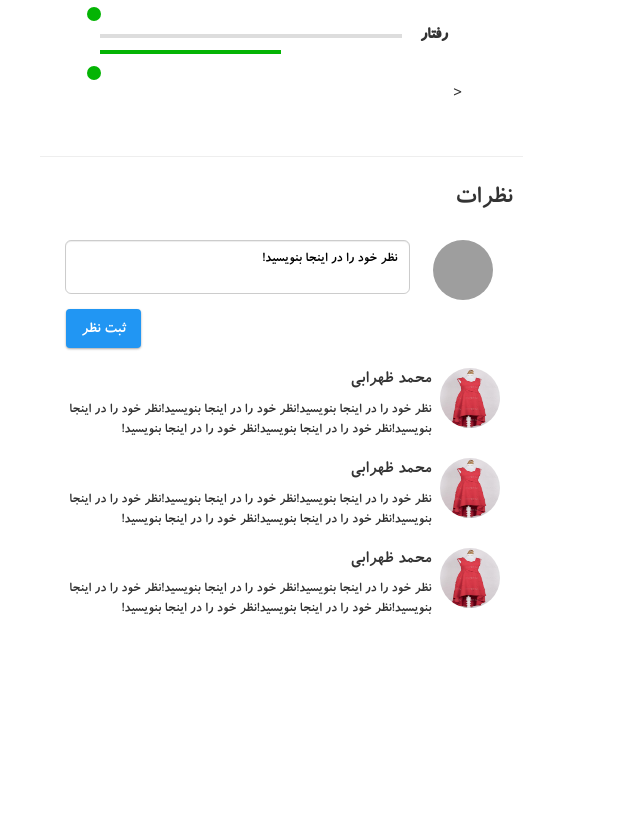
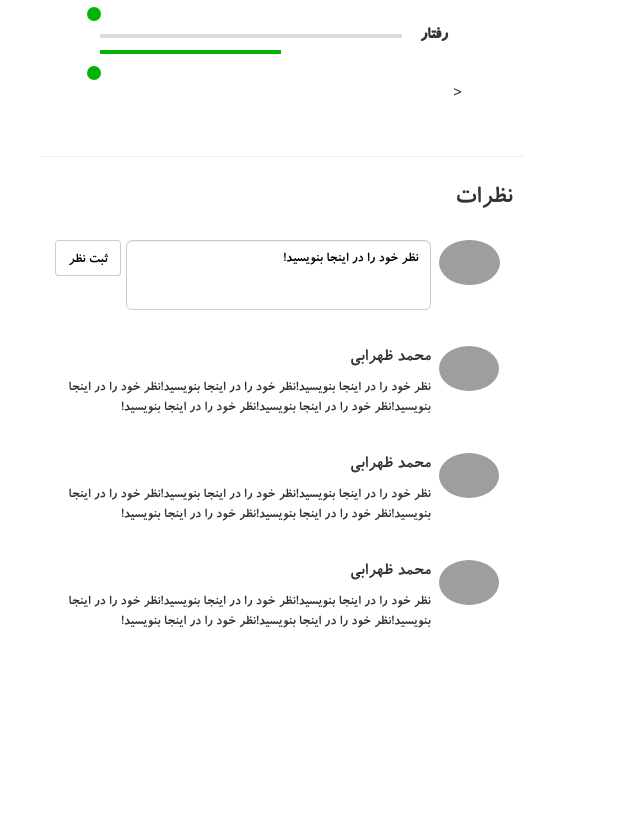
Before and after one commit to SaEED-ABB/Hinata, a Django app: template templates/store/dress.html in a window 1280 px wide. Shown: the part 1123-1950 px from the top of the page, without its empty margins (0-640 px from the left). Run offline with Django 3.2, Linux system fonts and the light colour scheme; the template is opened without the code that fills it, so the values that code supplies are empty; some libraries are stand-ins or nearby versions; some web fonts are replaced; grey boxes are pictures that could not be loaded.

Commit message:
comments style improved

```diff
--- a/static/style/dress.css
+++ b/static/style/dress.css
@@ -130,12 +130,12 @@ h2{
 
 
 .comment_btn{
-    border: none;
-    background: #2196F3;
-    color: #fff !important;
-    font-size: 16px;
-    padding: 8px 15px;
-    box-shadow: 0 1px 3px rgba(0,0,0,0.12), 0 1px 2px rgba(0,0,0,0.24);
+    border: 1px solid rgba(0,0,0,0.2);
+    background: #FFF;
+    color: black !important;
+    font-size: 14px;
+    padding: 7px 12px;
+
     -webkit-transition: all 0.1s;
     -moz-transition: all 0.1s;
     -o-transition: all 0.1s;
@@ -143,33 +143,33 @@ h2{
 }
 
 .comment_btn:hover{
-    background: #1976D2;
-    color: #fff;
+    box-shadow: 0 1px 3px rgba(0,0,0,0.12), 0 1px 2px rgba(0,0,0,0.24);
 }
 .comment_btn:active,
 .comment_btn:focus{
-    background: #1976D2 !important;
-    color: #fff !important;
-    box-shadow: 0 3px 6px rgba(0,0,0,0.16), 0 3px 6px rgba(0,0,0,0.23);
+    box-shadow: 0 1px 3px rgba(0,0,0,0.12), 0 1px 2px rgba(0,0,0,0.24);
 }
 .comment{
-    margin: 0;
+    border: 1px solid rgba(0,0,0,0);
     border-radius: 6px;
     -webkit-transition: all 0.2s;
     -moz-transition: all 0.2s;
     -o-transition: all 0.2s;
     transition: all 0.2s;
-    padding: 5px 0;
+    padding: 10px 0 5px;
+    margin: 10px 0;
 }
 .comment:hover{
     background: #fff;
-    box-shadow: 0 3px 6px rgba(193, 193, 193, 0.4), 0 6px 12px rgb(179, 179, 179)
+    box-shadow: 0 3px 6px rgba(193, 193, 193, 0.4), 0 6px 12px rgb(179, 179, 179);
+    border: 1px solid rgba(0,0,0,0.2);
 }
 .textarea-comment{
     border-radius: 6px;
     border: 1px solid rgba(0,0,0,0.2);
     background: transparent;
     color: #000;
+    height: 70px !important;
     resize: none;
     -webkit-transition: all 0.2s;
     -moz-transition: all 0.2s;
@@ -192,10 +192,15 @@ h2{
     color: #000;
 }
 .comment_img{
-    width: 60px;
-    height: 60px;
     border-radius: 50%;
-}
+/*    max-width: 70px;
+*/}
 .comment div h4{
 	margin-top: 0;
 }
+.newCommentContainer div{
+    padding: 0 !important;
+}
+.commentImgContainer{
+    padding: 0 8px !important;
+}
--- a/templates/store/dress.html
+++ b/templates/store/dress.html
@@ -89,53 +89,49 @@
 			<div class="row dressProp">
 				<h2>نظرات</h2>
 				<div class="col-md-12 border-right margin-top" style="height: 1000px; padding-right: 5px; padding-left: 0;">
-
-					<div class="margin-top">
-		            	<form method="POST" action="">
-		              		<div class="col-md-2">
-		                  		<img class="comment_img" src="http://s3.amazonaws.com/nvest/Blank_Club_Website_Avatar_Gray.jpg" />
+					<div class="margin-top newCommentContainer row">
+		              		<div class="col-sm-2 col-xs-2 commentImgContainer" style=" padding: 0 8px !important;">
+		                  		<img class="comment_img img-responsive" src="http://s3.amazonaws.com/nvest/Blank_Club_Website_Avatar_Gray.jpg" />
 		              		</div>
-		              		<div class="col-md-10">
+		              		<div class="col-sm-8 col-xs-10">
 		                		<div class="form-group" style="padding-right: 6px">
 		                  			<textarea rows="2" placeholder="نظر خود را در اینجا بنویسید!" class="form-control textarea-comment" name="comment"></textarea>
 		                		</div>
 		              		</div>
-		              		<div class="form-group text-left">
-		                		<input style="margin-left: 16px;" type="submit" class="btn comment_btn" placeholder="ثبت نظر" value="ثبت نظر" />
+		              		<div class="form-group text-center col-sm-2">
+		                		<input type="submit" class="btn comment_btn" placeholder="ثبت نظر" value="ثبت نظر" />
 		              		</div>
-		            	</form>
 		          	</div>
 
 		          	<div class="comment row">
-		           		<div class="col-md-2" style="padding-right: 8px; padding-left: 0">
-		              		<img class="comment_img" src="/static/img/cloth1.jpg" />
+		           		<div class="col-sm-2 commentImgContainer">
+		              		<img class="comment_img  img-responsive" src="http://s3.amazonaws.com/nvest/Blank_Club_Website_Avatar_Gray.jpg" />
 		            	</div>
-			            <div class="col-md-10" style="padding-right:0">
+			            <div class="col-sm-10" style="padding-right:0">
 			                <h4>محمد ظهرابی</h4>
 			                <p>نظر خود را در اینجا بنویسید!نظر خود را در اینجا بنویسید!نظر خود را در اینجا بنویسید!نظر خود را در اینجا بنویسید!نظر خود را در اینجا بنویسید!</p>
 			            </div>
 		            </div>
 
 		            <div class="comment row">
-		           		<div class="col-md-2" style="padding-right: 8px; padding-left: 0">
-		              		<img class="comment_img" src="/static/img/cloth1.jpg" />
+		           		<div class="col-sm-2 commentImgContainer">
+		              		<img class="comment_img  img-responsive" src="http://s3.amazonaws.com/nvest/Blank_Club_Website_Avatar_Gray.jpg" />
 		            	</div>
-			            <div class="col-md-10" style="padding-right:0">
+			            <div class="col-sm-10" style="padding-right:0">
 			                <h4>محمد ظهرابی</h4>
 			                <p>نظر خود را در اینجا بنویسید!نظر خود را در اینجا بنویسید!نظر خود را در اینجا بنویسید!نظر خود را در اینجا بنویسید!نظر خود را در اینجا بنویسید!</p>
 			            </div>
 		            </div>
 
 		            <div class="comment row">
-		           		<div class="col-md-2" style="padding-right: 8px; padding-left: 0">
-		              		<img class="comment_img" src="/static/img/cloth1.jpg" />
+		           		<div class="col-sm-2 commentImgContainer">
+		              		<img class="comment_img  img-responsive" src="http://s3.amazonaws.com/nvest/Blank_Club_Website_Avatar_Gray.jpg" />
 		            	</div>
-			            <div class="col-md-10" style="padding-right:0">
+			            <div class="col-sm-10" style="padding-right:0">
 			                <h4>محمد ظهرابی</h4>
 			                <p>نظر خود را در اینجا بنویسید!نظر خود را در اینجا بنویسید!نظر خود را در اینجا بنویسید!نظر خود را در اینجا بنویسید!نظر خود را در اینجا بنویسید!</p>
 			            </div>
 		            </div>
-
 		        </div>
 			</div>
 		</div>
```
